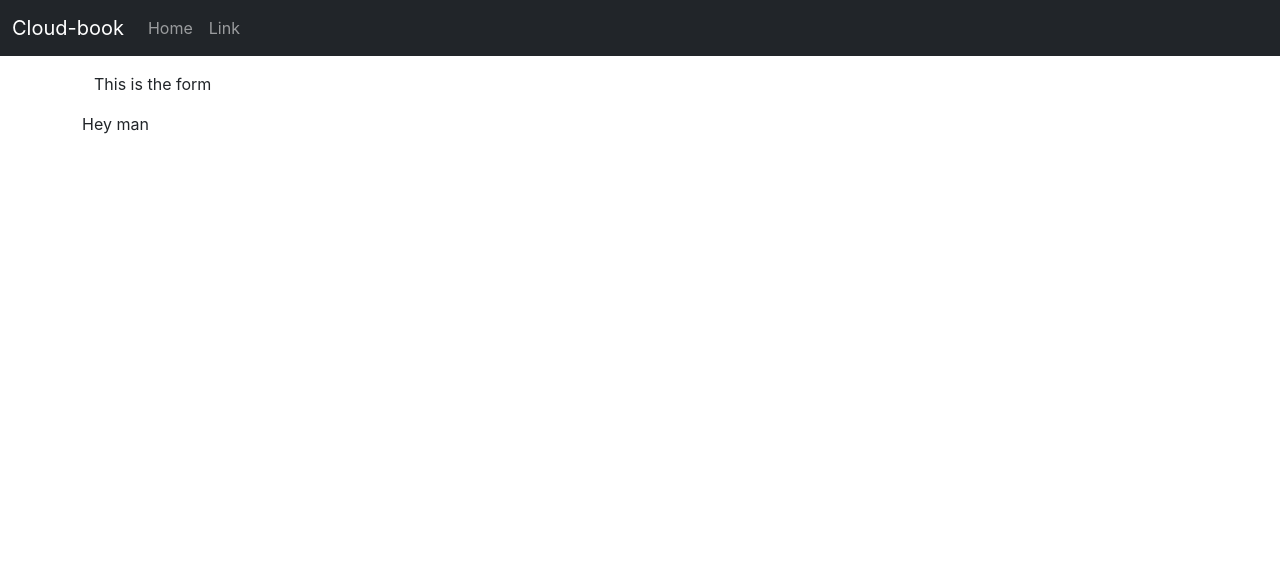
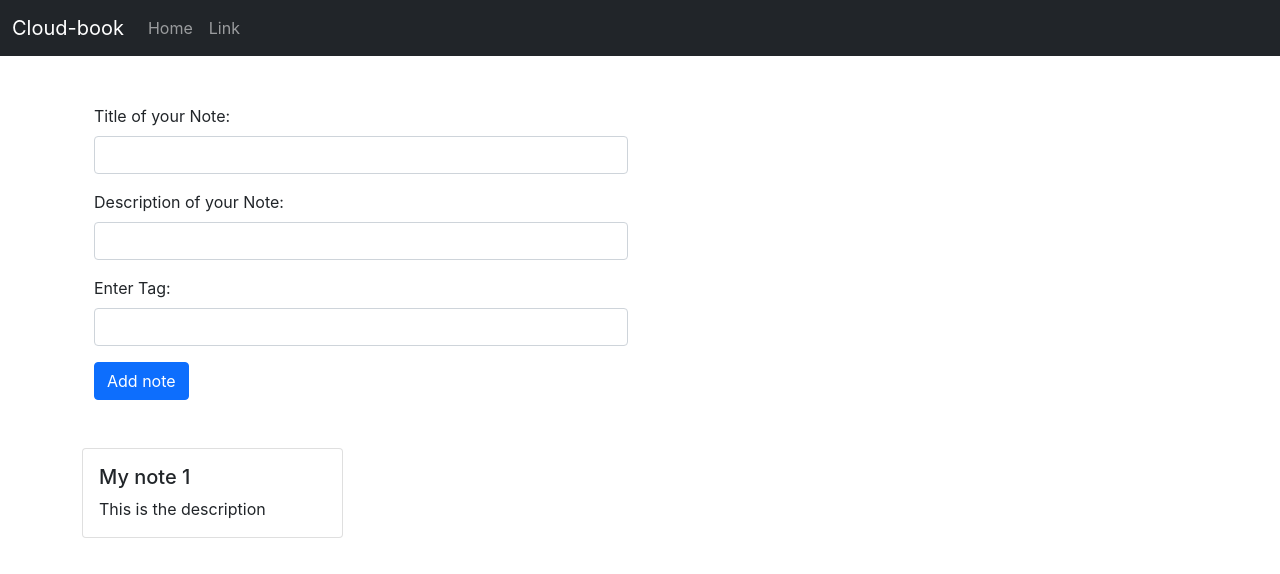
Before and after one commit to piyushx/cloud-book, a React (Create React App) app: page / in a window 1280 px wide. Shown: the top 574 px of the page. Built offline with nearby package versions, Linux system fonts and the light colour scheme.

Commit message:
added form element and note auto creation on noteItem component

```diff
--- a/src/components/NewNoteForm.js
+++ b/src/components/NewNoteForm.js
@@ -2,8 +2,26 @@
 
 function NewNoteForm() {
     return (
-        <div className="container my-3">
-            This is the form
+        <div className = "my-5" style={{width:"50%"}}>
+            <form>
+                <div className="container">
+                <div class="mb-3">
+                    <label for="notetitle" class="form-label">Title of your Note: </label>
+                    <input type="text" class="form-control" id="notetitle" aria-describedby="emailHelp"/>
+                </div>
+                <div class="mb-3">
+                    <label for="notedesc" class="form-label">Description of your Note: </label>
+                    <input type="text" class="form-control" id="notedesc"/>
+                </div>
+                <div class="mb-3">
+                    <label for="notetag" class="form-label">Enter Tag: </label>
+                    <input type="text" class="form-control" id="notetag"/>
+                </div>
+
+
+                <button type="submit" class="btn btn-primary">Add note</button>
+                </div>
+            </form>
         </div>
     )
 }
--- a/src/components/NoteItem.js
+++ b/src/components/NoteItem.js
@@ -1,10 +1,24 @@
 import React from 'react'
 
-function NoteItem() {
+function NoteItem(props) {
+
+    const {title, description, tag} = props
     return (
         <div>
-            Hey man
+            <div class="row">
+                <div class="col-sm-3">
+                    <div class="card">
+                        <div class="card-body">
+                            <h5 class="card-title">{title}</h5>
+                            <p class="card-text">{description}</p>
+
+                        </div>
+                    </div>
+                </div>
+
         </div>
+        </div>
+
     )
 }
 
--- a/src/components/Notes.js
+++ b/src/components/Notes.js
@@ -6,7 +6,7 @@
     return (
         <div className = "container my-3">
             <NewNoteForm/>
-            <NoteItem/>
+            <NoteItem title = "My note 1" description = "This is the description" tag = "Personal"/>
         </div>
     )
 }
```
